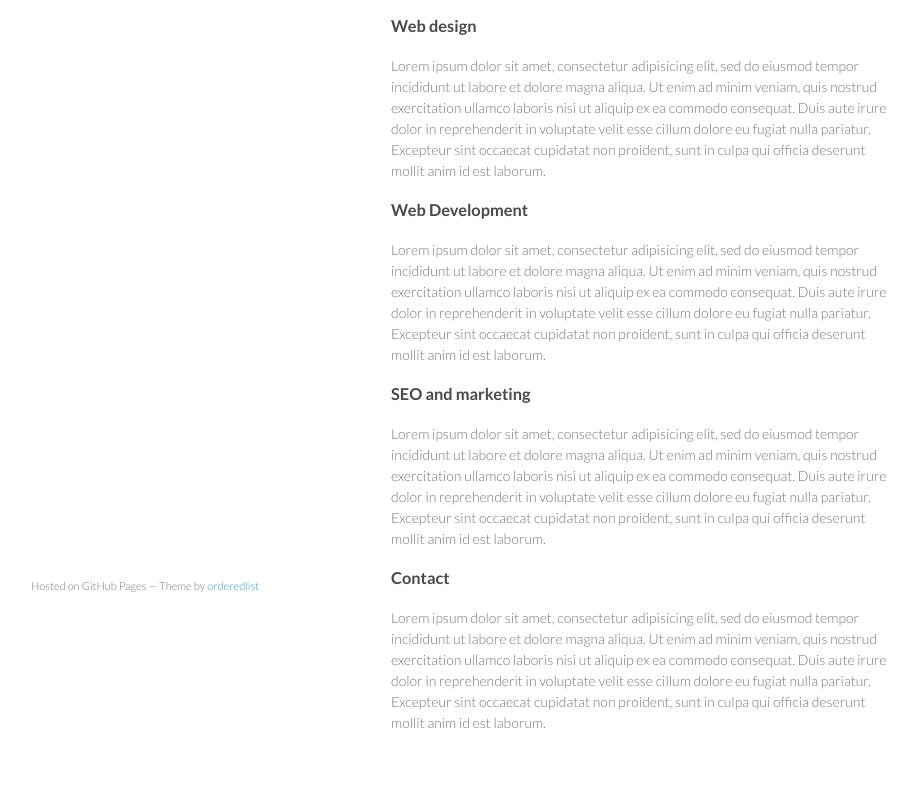
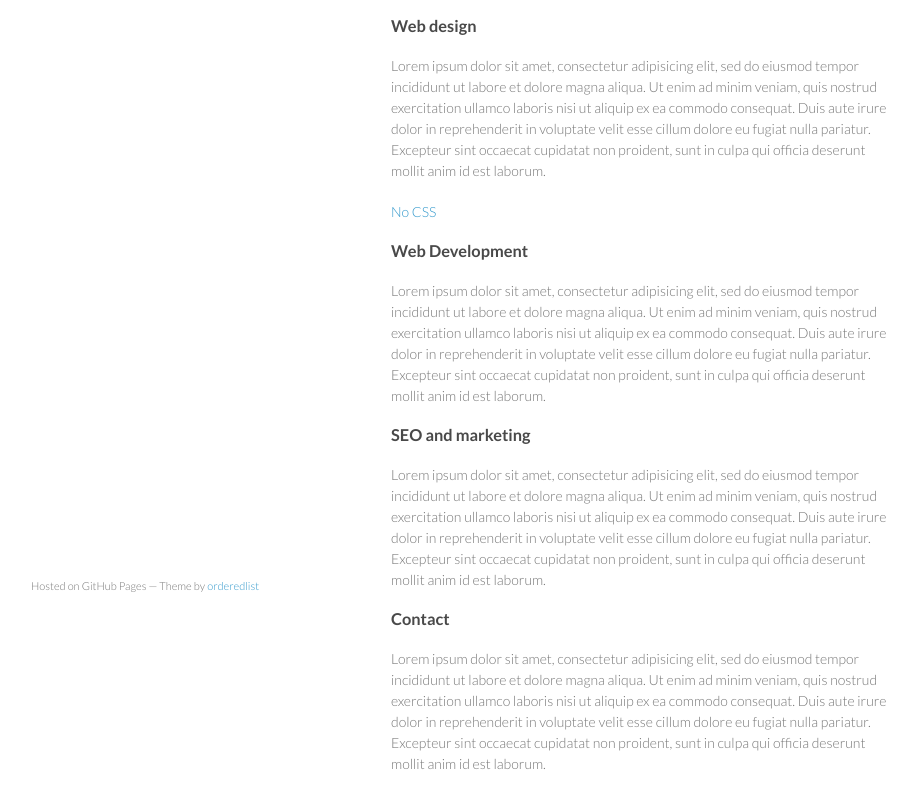
Before and after one commit to nicholaschris/nicholaschris.github.io, a plain HTML site: page index.html in a window 1280 px wide. Shown: the part 135-942 px from the top of the page, without its empty margins (179-1101 px from the left). Drawn offline with Linux system fonts and the light colour scheme.

Commit message:
Update index.html

```diff
--- a/index.html
+++ b/index.html
@@ -33,7 +33,7 @@
 <a name="web-design" class="anchor" href="#web-design"><span class="octicon octicon-link"></span></a>Web design</h3>
 
 <p>Lorem ipsum dolor sit amet, consectetur adipisicing elit, sed do eiusmod tempor incididunt ut labore et dolore magna aliqua. Ut enim ad minim veniam, quis nostrud exercitation ullamco laboris nisi ut aliquip ex ea commodo consequat. Duis aute irure dolor in reprehenderit in voluptate velit esse cillum dolore eu fugiat nulla pariatur. Excepteur sint occaecat cupidatat non proident, sunt in culpa qui officia deserunt mollit anim id est laborum.</p>
-
+<p><a href="no-css.html">No CSS</a></p>
 <h3>
 <a name="web-development" class="anchor" href="#web-development"><span class="octicon octicon-link"></span></a>Web Development</h3>
 
```
